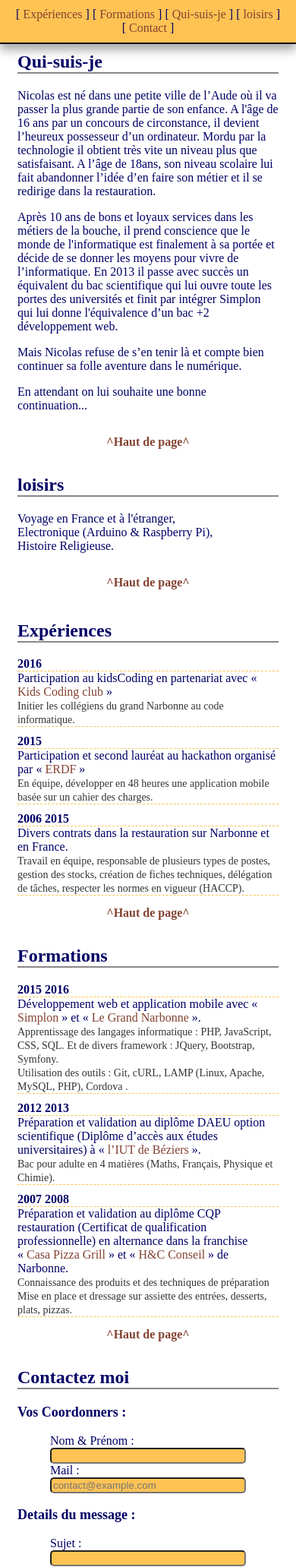
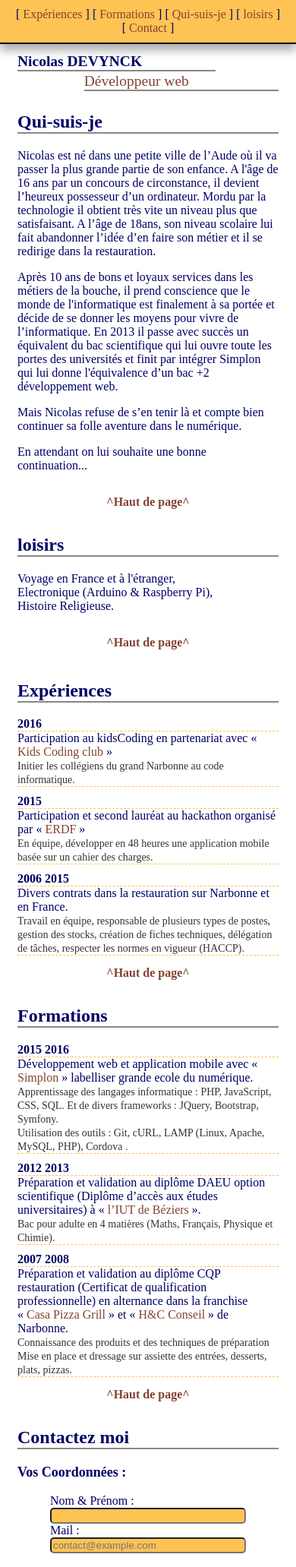
Before and after one commit to zable-fahr/nicolas-devynck.github.io, a PHP site: page / in a window 390 px wide. Shown: the top 2063 px of the page at 76% size. Run offline with PHP 8.4, Linux system fonts and the light colour scheme.

Commit message:
ajout d'un header

```diff
--- a/css/style.css
+++ b/css/style.css
@@ -17,9 +17,11 @@ a:hover {
 	color: #555555;
 }
 h1 {
-	font-size: 20px;
-	margin: 2px 0px 2px -10px;
-	padding : 5px 0px 5px 10px;
+	font-size: 2vw;
+	margin: 2px 2px 2px 0px;
+	padding : 0px;
+	border-bottom: solid 2px #888888;
+	width: 51%;
 }
 h2 {
 	border-bottom: solid 2px #888888;
@@ -28,11 +30,20 @@ h3 {
 	font-size: 18px;
 }
 
-/* on planque le header */
+/* header */
 header {
+	margin-top: 25px;
 	padding: 1%;
-	display: none;
 }
+#sstitre {
+	font-size: 2vw;
+	color: #834231;
+	margin-left: 25.5%;
+	border-bottom: solid 2px #888888;
+}
+#url {
+	display:none;
+	}
 /* logo */
 #logo {
 	background-image: url(logo.png);
@@ -181,6 +192,16 @@ textarea {
 /* Media Query */
 /* affichage pour tablette */
 @media screen and (max-width: 880px) {
+	header {
+		margin-top: 40px;
+		padding: 1%;
+	}
+	#sstitre, h1 {
+		font-size: 3vw;
+	}
+	h1 {
+		width: 59%;
+	}
 	body {
 		padding: 0% 5% 0% 5%;
 	}
@@ -195,9 +216,6 @@ textarea {
 		width: 100%;
 		border: none;
 	}
-	.aside {
-		margin-top: 25px;
-	}
 	.input_contact {
 		width: 65%;
 	}
@@ -207,6 +225,16 @@ textarea {
 }
 /* affichage pour telephone */
 @media screen and (max-width: 495px) {
+	header {
+		margin-top: 45px;
+		padding: 1%;
+	}
+	#sstitre, h1 {
+		font-size: 5vw;
+	}
+	h1 {
+		width: 76%;
+	}
 	body {
 		padding: 0%;
 	}
@@ -219,6 +247,18 @@ textarea {
 }
 /* Vertion imprimente */
 @media print {
+	#sstitre, h1 {
+		font-size: 3vw;
+		border: none;
+		margin-left: 0px;
+		border-bottom: none;
+	}
+	#url {
+		display:inline;
+	}
+	h1 {
+		width: 76%;
+	}
 	body {
 		background-color: #ffffff;
 		padding: 0%;
@@ -229,10 +269,6 @@ textarea {
 		border: none;
 		padding: 0%;
 	}
-	/* on affiche le header */
-	header {
-		display: block;
-	}
 	nav, .ancre, footer, #engr1, #engr2, #engr3, .contact, #logo {
 		display: none;
 	}
--- a/index.php
+++ b/index.php
@@ -23,7 +23,7 @@
 		<script type="text/javascript" src="js/jQuery.js"></script>
 		<script type="text/javascript" src="js/jQueryRotate.js"></script>
 		<link rel="icon" type="image/png" href="css/logo.png" />
-		<?php include 'php/conteur.php'; ?>
+		<?php // include 'php/conteur.php'; ?>
 
 	</head>
 	<body>
@@ -43,10 +43,10 @@
 			</div>
 		</nav>
 		<div id="cadre">
-			<!-- Header pour la vertion print (cacher) -->
 			<header>
 				<h1>Nicolas DEVYNCK</h1>
-				www.nicolas-devynck.fr
+				<div id="sstitre">Développeur web</div>
+				<div id="url">www.nicolas-devynck.fr</div>
 			</header>
 			<aside>
 				<div class="aside">
@@ -71,7 +71,7 @@
 						<h2 id="contact">Contactez moi</h2>
 						<!-- Formulaire de contacte -->
 						<form method="post" action="php/mail.php" id="formulaire">
-							<h3>Vos Coordonners :</h3>
+							<h3>Vos Coordonnées :</h3>
 							<div class="input_contact">
 								<label for="nom">Nom & Prénom :</label>
 								<br />
--- a/txt/formation.txt
+++ b/txt/formation.txt
@@ -16,10 +16,10 @@ Lien Externe
 
 <?php echo "\t\t\t\t"; ?>	<div class="date">2015 2016</div>
 <?php echo "\t\t\t\t"; ?>	<div class="poste">
-<?php echo "\t\t\t\t"; ?>		Développement web et application mobile avec « <a href="http://simplonline.co/" target="_blank">Simplon</a> » et « <a href="http://www.legrandnarbonne.com/" target="_blank">Le Grand Narbonne</a> ».
+<?php echo "\t\t\t\t"; ?>		Développement web et application mobile avec « <a href="http://simplonline.co/" target="_blank">Simplon</a> » labelliser grande ecole du numérique.
 <?php echo "\t\t\t\t"; ?>		<br />
 <?php echo "\t\t\t\t"; ?>		<span>
-<?php echo "\t\t\t\t"; ?>			Apprentissage des langages informatique : PHP, JavaScript, CSS, SQL. Et de divers framework : JQuery, Bootstrap, Symfony.
+<?php echo "\t\t\t\t"; ?>			Apprentissage des langages informatique : PHP, JavaScript, CSS, SQL. Et de divers frameworks : JQuery, Bootstrap, Symfony.
 <?php echo "\t\t\t\t"; ?>			<br />
 <?php echo "\t\t\t\t"; ?>			Utilisation des outils : Git, cURL, LAMP (Linux, Apache, MySQL, PHP), Cordova .
 <?php echo "\t\t\t\t"; ?>		</span>
```
